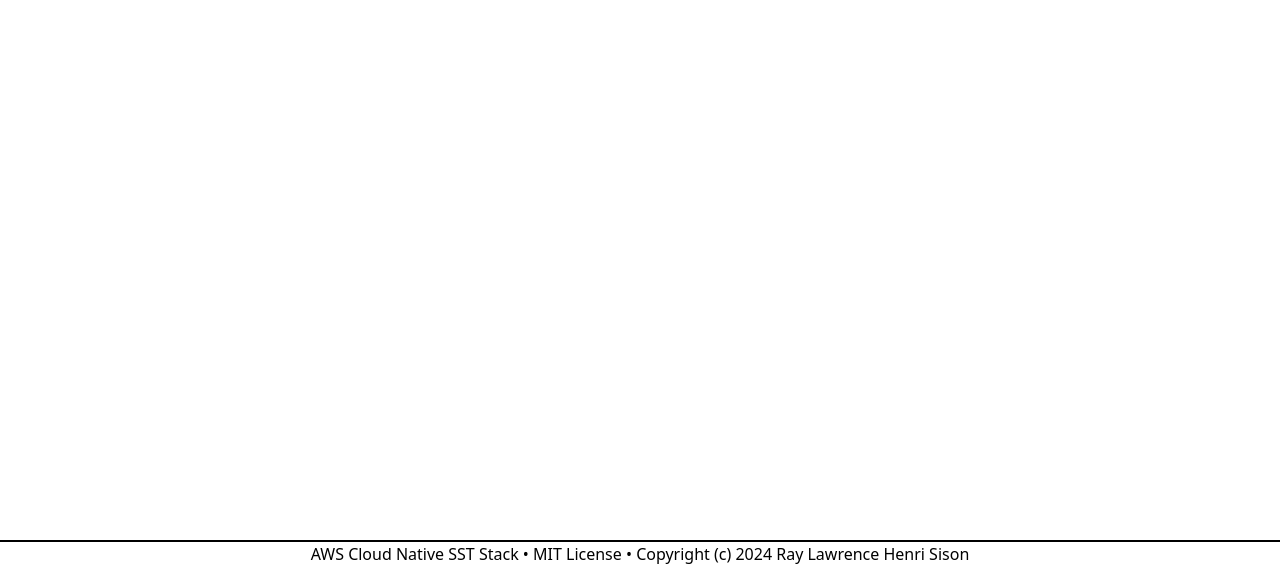
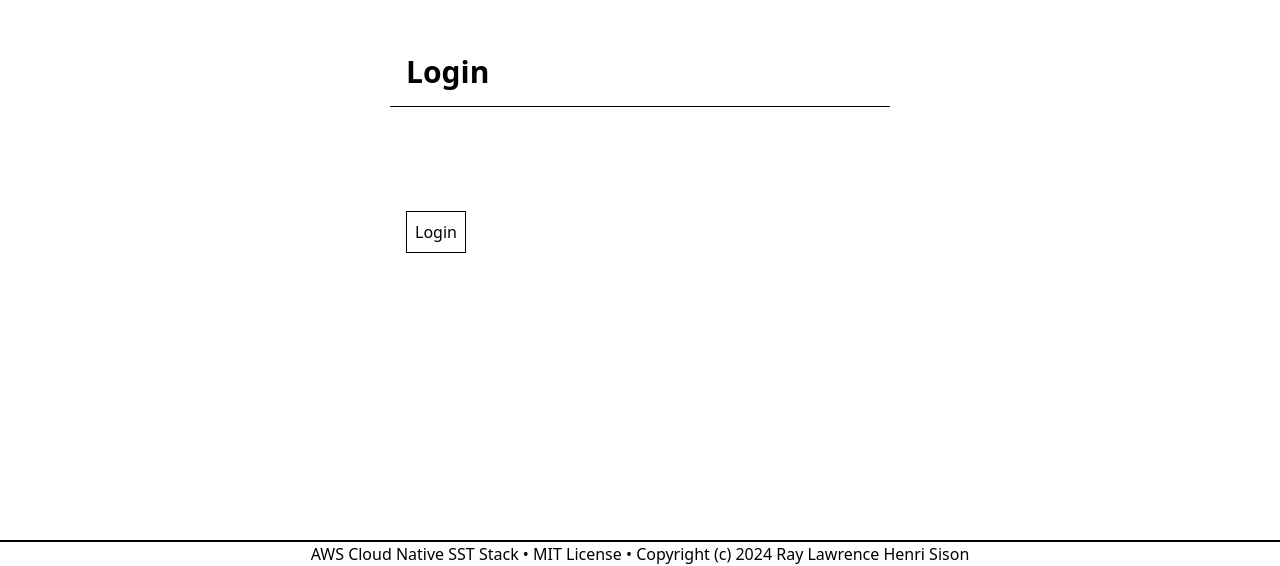
Before and after one commit to TheRayOfSeasons/aws-cloud-native-sst-stack, a React (Vite) app in the folder packages/web/: page /auth in a window 1280 px wide. Shown: the part 234-800 px from the top of the page. Built offline with nearby package versions, Linux system fonts and the light colour scheme.

Commit message:
Add: login form

```diff
--- a/packages/web/src/pages/auth/login.tsx
+++ b/packages/web/src/pages/auth/login.tsx
@@ -1,10 +1,82 @@
-import React from 'react';
-import { type RouteComponentProps } from '@reach/router';
+import React, { useCallback, useEffect } from 'react';
+import { useNavigate, type RouteComponentProps } from '@reach/router';
+import { useForm }  from 'react-hook-form';
+import type { Credentials } from '../../store/auth/types';
+import { useAuth } from '../../store/auth/store';
+import validator from 'validator';
 
 interface Props extends RouteComponentProps {}
 
 export const LoginPage: React.FC<Props> = () => {
+  const {
+    register,
+    handleSubmit,
+    formState: {
+      errors,
+      isSubmitting,
+      isSubmitSuccessful,
+    },
+  } = useForm<Credentials>();
+  const { error, login, token } = useAuth();
+  const navigate = useNavigate();
+
+  const onSubmit = useCallback(async (credentials: Credentials) => {
+    await login(credentials);
+  }, [login]);
+
+  useEffect(() => {
+    if (token && !error) {
+      navigate('/');
+    }
+  }, [error, navigate, token]);
+
   return (
-    <></>
+    <>
+      <div className="w-full p-4 border-b border-black">
+        <h1 className="text-3xl font-bold">Login</h1>
+      </div>
+      <div className="p-4">
+        {error && (
+          <p className="mb-4">{error}</p>
+        )}
+        <form onSubmit={handleSubmit(onSubmit)}>
+          <label htmlFor="email"></label>
+          <input
+            id="email"
+            type="text"
+            {...register('email', {
+              validate: (value) => {
+                const valid = validator.isEmail(value);
+                if (!valid) {
+                  return 'Please enter a valid email.';
+                }
+              }
+            })}
+          />
+          {errors.email?.message && (
+            <p className="text-red mt-2">
+              {errors.email.message}
+            </p>
+          )}
+          <input
+            id="password"
+            type="text"
+            {...register('password')}
+          />
+          <div className="mt-8 flex flex-row justify-between">
+            <button
+              className="mt-8 p-2 border border-black"
+              type="submit"
+              disabled={isSubmitting || isSubmitSuccessful}
+            >
+              Login
+            </button>
+            {(isSubmitting || isSubmitSuccessful) && (
+              <p>Logging in...</p>
+            )}
+          </div>
+        </form>
+      </div>
+    </>
   );
 };
```
